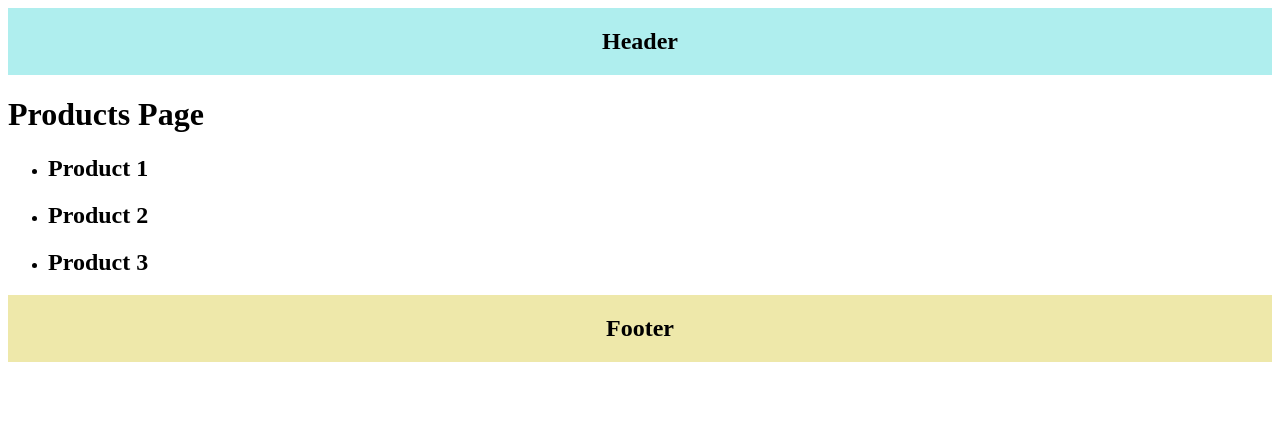
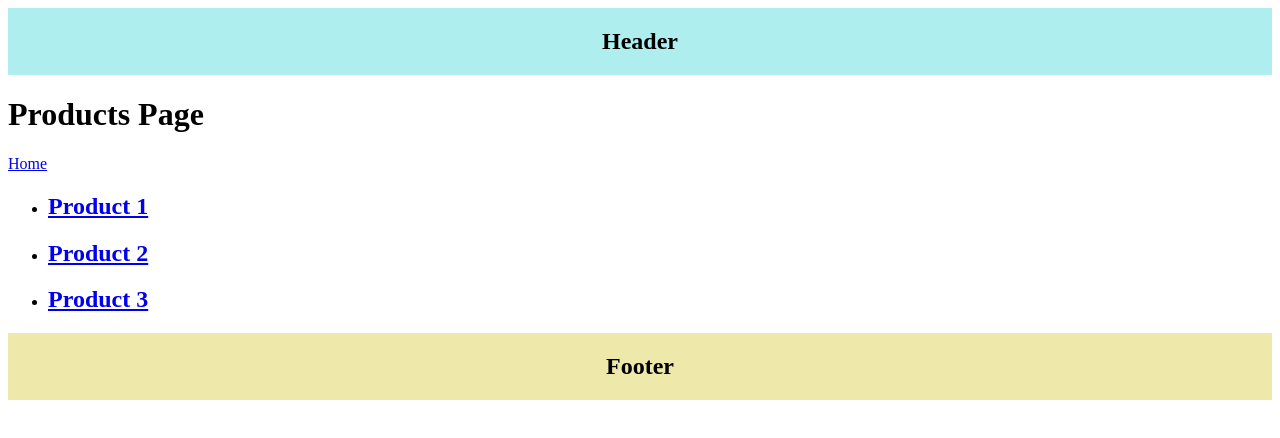
Before and after one commit to astaba/next_14_tut, a Next.js app: page /products in a window 1280 px wide. Shown: the top 438 px of the page. Built offline with nearby package versions, Linux system fonts and the light colour scheme.

Commit message:
Link component navigation

```diff
--- a/src/app/products/page.tsx
+++ b/src/app/products/page.tsx
@@ -1,16 +1,27 @@
+import Link from "next/link";
+
 export default function Products() {
   return (
     <>
       <h1>Products Page</h1>
+      <Link href={"/"}>Home</Link>
       <ul>
         <li>
-          <h2>Product 1</h2>
+          <h2>
+            <Link href={"/products/1"}>Product 1</Link>
+          </h2>
         </li>
         <li>
-          <h2>Product 2</h2>
+          <h2>
+            <Link href={"/products/2"}>Product 2</Link>
+          </h2>
         </li>
         <li>
-          <h2>Product 3</h2>
+          <h2>
+            <Link href={"/products/3"} replace>
+              Product 3
+            </Link>
+          </h2>
         </li>
       </ul>
     </>
```
Also changed, not shown: src/app/page.tsx (+10 -1 lines).
